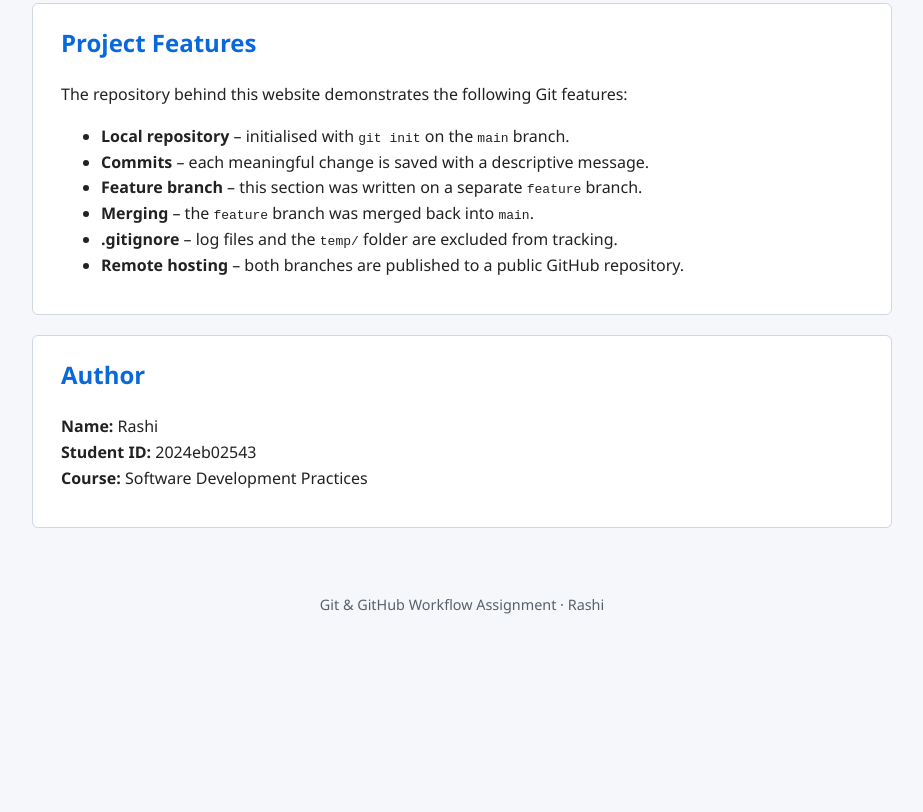
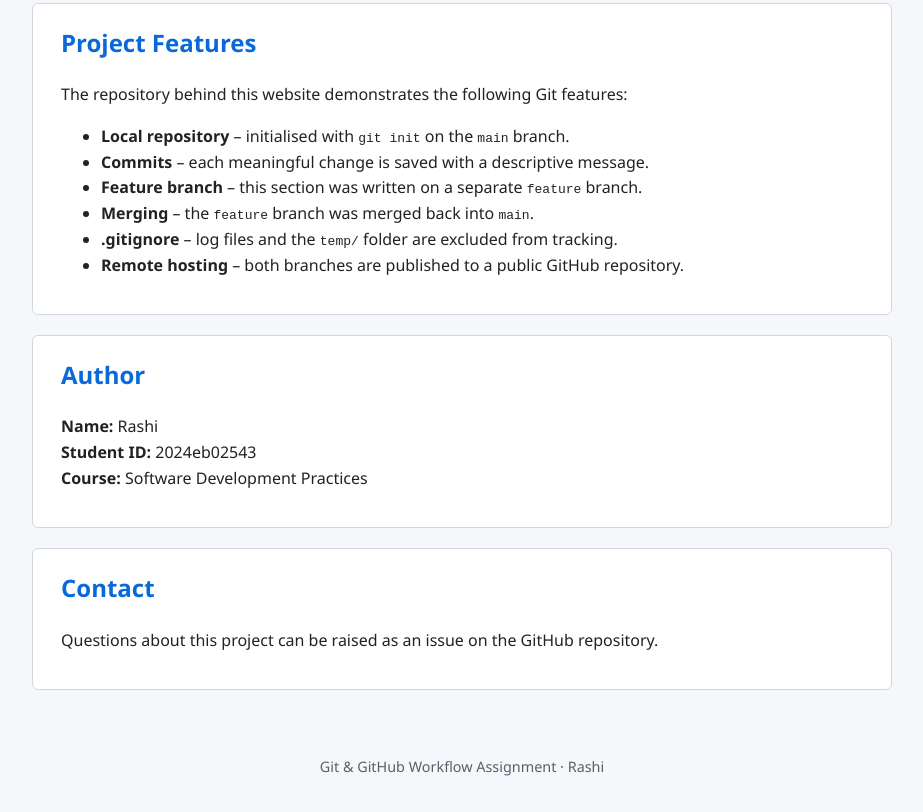
Before and after one commit to RashiMalik02/github_sga, a plain HTML site: page about.html in a window 1280 px wide. Shown: the part 435-1247 px from the top of the page, without its empty margins (178-1101 px from the left). Before the commit the page ends 1085 px from the top, so only its background shows below. Drawn offline with Linux system fonts and the light colour scheme.

Commit message:
Add contact section to about page

```diff
--- a/about.html
+++ b/about.html
@@ -96,6 +96,11 @@
                 <strong>Course:</strong> Software Development Practices
             </p>
         </section>
+
+        <section>
+            <h2>Contact</h2>
+            <p>Questions about this project can be raised as an issue on the GitHub repository.</p>
+        </section>
     </main>
 
     <footer>
```
